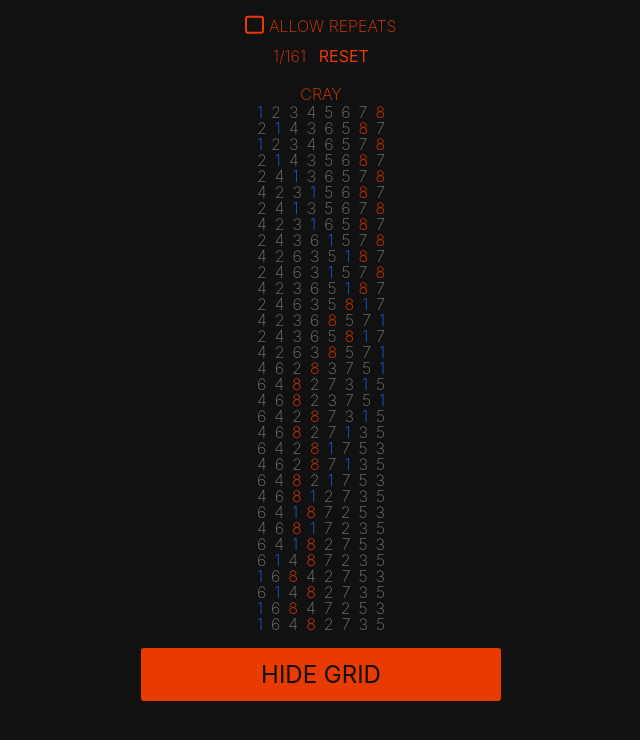
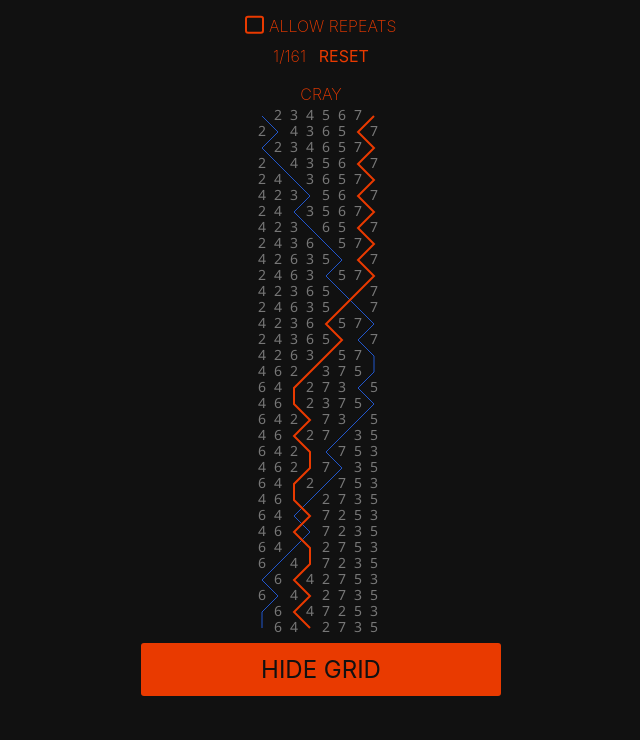
Before and after one commit to Spellcro/23-spliced, a Svelte app: page / in a window 1280 px wide. Both pictures are taken after a click on the button "SHOW GRID". Shown: the top 740 px of the page, without its empty margins (319-959 px from the left). Built offline with nearby package versions, Linux system fonts and the light colour scheme.

Commit message:
Draw lines with canvas

```diff
--- a/src/components/Grid.svelte
+++ b/src/components/Grid.svelte
@@ -1,57 +1,13 @@
 <script lang="ts">
+  import { setCanvasData } from '../utils/canvas.utils';
+
   export let gridRows: string[][];
   export let currentPlace: number;
 
+  let canvas!: HTMLCanvasElement;
+
   $: currentBell = currentPlace?.toString();
+  $: setCanvasData(gridRows, currentBell, canvas);
 </script>
 
-{#if gridRows}
-  <ul class="grid--container">
-    {#each gridRows as row}
-      <li class="grid--row">
-        {#each row as bell}
-          <span
-            class="grid--bell"
-            class:grid--bell__active={bell === currentBell}
-            class:grid--bell__treble={bell === '1'}
-          >
-            {bell}
-          </span>
-        {/each}
-      </li>
-    {/each}
-  </ul>
-{/if}
-
-<style lang="scss">
-  .grid {
-    &--container {
-      display: flex;
-      flex-direction: column;
-      align-items: center;
-      padding: 0;
-      color: #777;
-      list-style: none;
-      list-style-position: outside;
-      margin: 0 0 1rem;
-      font-size: 1rem;
-    }
-
-    &--row {
-      display: flex;
-      gap: 8px;
-      justify-content: center;
-      margin: -2px auto;
-    }
-
-    &--bell {
-      &__treble {
-        color: #2563eb;
-      }
-
-      &__active {
-        color: #e93a00;
-      }
-    }
-  }
-</style>
+<canvas bind:this={canvas} width={126} height={535} />
--- /dev/null
+++ b/src/utils/canvas.utils.ts
@@ -0,0 +1,47 @@
+const columnWidth = 16;
+const rowHeight = 16;
+
+export const setCanvasData = (gridRows: string[][], currentPlace: string, canvas?: HTMLCanvasElement) => {
+  console.log('Running setCanvasData', canvas, currentPlace);
+  if (!canvas) return null;
+  const context = canvas.getContext('2d');
+  context.font = '14px Segoe UI';
+  context.fillStyle = '#777';
+  // Add the other working bells
+  gridRows.forEach((row, rowIndex) => {
+    row.forEach((bell, place) => {
+      // Don't add the treble or current bell
+      if (bell === currentPlace || bell === '1') return;
+      context.fillText(bell, columnWidth * place, rowHeight * (rowIndex + 1));
+    });
+  });
+
+  // Add a line for the treble
+  context.strokeStyle = '#2156cc';
+  context.beginPath();
+  context.moveTo(...getLineCoords(0, 0));
+  gridRows.forEach((row, rowIndex) => {
+    const treblesPosition = row.findIndex((bell) => bell === '1');
+    context.lineTo(...getLineCoords(rowIndex, treblesPosition));
+  });
+  context.stroke();
+
+  // Highlight current bell
+  const startingPosition = parseInt(currentPlace) - 1;
+  context.lineWidth = 2;
+  context.strokeStyle = '#e93a00';
+  context.beginPath();
+  context.moveTo(...getLineCoords(0, startingPosition));
+  gridRows.forEach((row, rowIndex) => {
+    const bellPosition = row.findIndex((bell) => bell === currentPlace);
+    context.lineTo(...getLineCoords(rowIndex, bellPosition));
+  });
+  context.stroke();
+
+  // Draw a small circle at the start and end locations
+};
+
+const getLineCoords = (row: number, col: number): [number, number] => [
+  columnWidth * col + 4,
+  rowHeight * (row + 1) - 4,
+];
```
